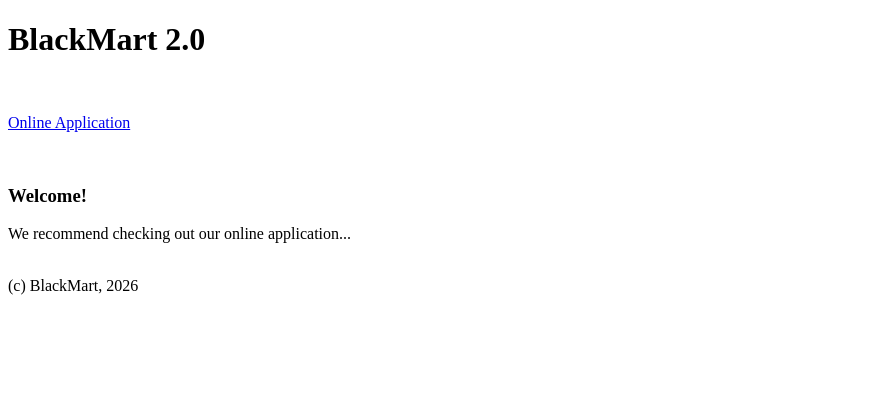
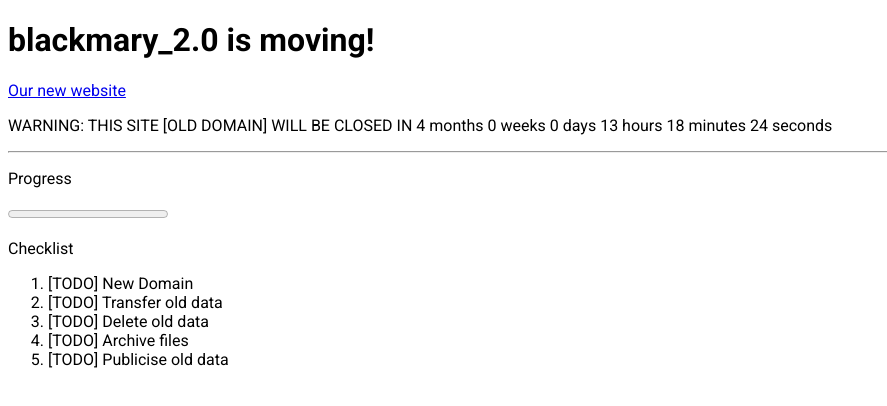
Before and after one commit to andy-and-terry/blackmart_2.0, a plain HTML site: page index.html in a window 1280 px wide. Shown: the whole page, without its empty margins (0-887 px from the left). Drawn offline with Linux system fonts and the light colour scheme.

Commit message:
Update index.html

```diff
--- a/index.html
+++ b/index.html
@@ -1,27 +1,64 @@
 <!DOCTYPE HTML>
 <html lang="en">
 <head>
-	<meta charset="UTF-8">
-	<!-- Ensures correct scaling on mobile devices -->
-	<meta name="viewport" content="width=device-width, initial-scale=1">
-	<title>BlackMart 2.0</title>
-	<link rel="stylesheet" href="assets/css/main.css">
-	<script defer src="assets/js/main.js"></script>
-	<script defer src="assets/js/drc.js"></script>
+  <meta charset="UTF-8">
+  <title>blackmart_2.0 is moving!</title>
+  <link rel="preconnect" href="https://fonts.googleapis.com">
+  <link rel="preconnect" href="https://fonts.gstatic.com" crossorigin>
+  <link href="https://fonts.googleapis.com/css2?family=Roboto:ital,wght@0,100..900;1,100..900&display=swap" rel="stylesheet">
+  <style>
+    body {
+      font-family: 'Roboto', sans-serif;
+    }
+  </style>
 </head>
 <body>
-	<!-- Site header / branding -->
-	<h1>BlackMart 2.0</h1>
-	<br>
-	<p><a href="onlineapp/">Online Application</a></p>
-	<br>
-	<!-- Main content area -->
-	<section id="content">
-	<!--content here...-->
-	<h3>Welcome!</h3>
-	<p>We recommend checking out our online application...</p>
-	</section>
-	<br>
-	<footer> (c) BlackMart, 2026</footer>
+  <h1>blackmary_2.0 is moving!</h1>
+  <p><a href="https://andy-and-terry.github.io/websites/websites/blackmart_2.0/">Our new website</a></p>
+  <p>WARNING: THIS SITE [OLD DOMAIN] WILL BE CLOSED IN <span id="days-left">3/October/2026 1:00:00</span></p>
+  <hr>
+  <p>Progress</p>
+  <progress max="100" value="0"></progress>
+  <p>Checklist</p>
+  <ol>
+    <li>[TODO] New Domain</li>
+    <li>[TODO] Transfer old data
+    <li>[TODO] Delete old data</li>
+    <li>[TODO] Archive files</li>
+    <li>[TODO] Publicise old data</li>
+  </ol>
+  <script>
+  function updateCountdown() {
+    const target = new Date('2026-10-03T13:00:00');
+    const now = new Date();
+
+    if (target <= now) {
+      document.getElementById('days-left').textContent = "It's here!";
+      return;
+    }
+
+    let months = (target.getFullYear() - now.getFullYear()) * 12 + (target.getMonth() - now.getMonth());
+    const afterMonths = new Date(now.getFullYear(), now.getMonth() + months, now.getDate(), now.getHours(), now.getMinutes(), now.getSeconds());
+    if (afterMonths > target) months--;
+
+    const monthsBase = new Date(now.getFullYear(), now.getMonth() + months, now.getDate(), now.getHours(), now.getMinutes(), now.getSeconds());
+    let diff = target - monthsBase;
+
+    const weeks = Math.floor(diff / (1000 * 60 * 60 * 24 * 7));
+    diff -= weeks * (1000 * 60 * 60 * 24 * 7);
+    const days = Math.floor(diff / (1000 * 60 * 60 * 24));
+    diff -= days * (1000 * 60 * 60 * 24);
+    const hours = Math.floor(diff / (1000 * 60 * 60));
+    diff -= hours * (1000 * 60 * 60);
+    const minutes = Math.floor(diff / (1000 * 60));
+    diff -= minutes * (1000 * 60);
+    const seconds = Math.floor(diff / 1000);
+
+    document.getElementById('days-left').textContent =
+      `${months} months ${weeks} weeks ${days} days ${hours} hours ${minutes} minutes ${seconds} seconds`;
+  }
+
+  updateCountdown();
+  setInterval(updateCountdown, 1000);
+</script>
 </body>
-</html>
```
